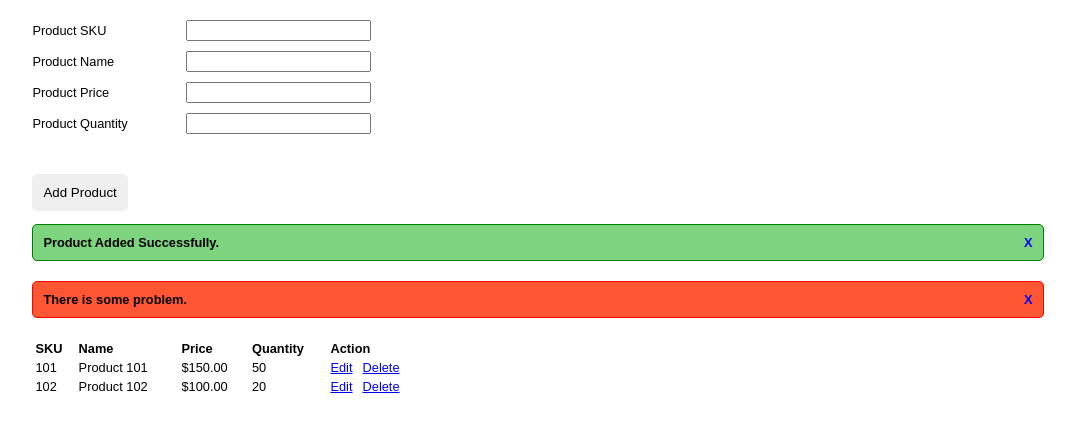
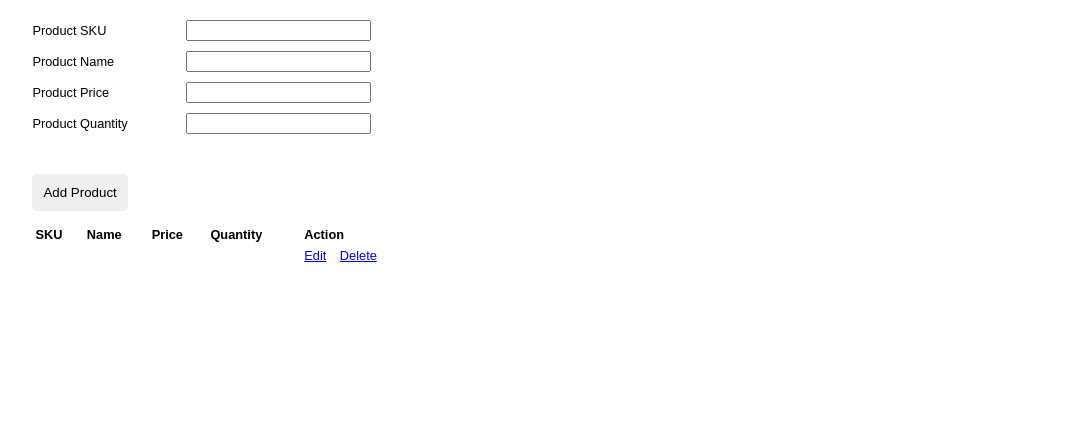
Before and after one commit to rishabhguptacc/jQuery-Product-Table, a website: page src/index.html in a window 1280 px wide. Both pictures are taken after a click on the button "Add Product". Shown: the whole page, without its empty margins (102-1177 px from the left). Drawn offline with nearby package versions, Linux system fonts and the light colour scheme.

Commit message:
Update to make Add button working.

```diff
--- a/src/index.html
+++ b/src/index.html
@@ -3,6 +3,7 @@
 <head>
 	<title>jQuery</title>
 	<link rel="stylesheet" type="text/css" href="style.css">
+
 </head>
 <body>
 	<div id="wrapper">
@@ -30,9 +31,10 @@
 		<div id="notification">
 			<div class="success">Product Added Successfully.<a href="#" class="close">X</a></div>
 			<div class="error">There is some problem.<a href="#" class="close">X</a></div>
+			<div class="warning">Product Id already exists.<a href="#" class="close">X</a></div>
 		</div>
 		<div id="product_list">
-			<table>
+			<!-- <table id="tab">
 				<tr>
 					<th>SKU</th>
 					<th>Name</th>
@@ -40,6 +42,7 @@
 					<th>Quantity</th>
 					<th>Action</th>
 				</tr>
+				<tbody id="tbody">
 					<tr>
 						<td>101</td>
 						<td>Product 101</td>
@@ -54,8 +57,12 @@
 						<td>20</td>
 						<td><a href="#" class="edit">Edit</a><a href="#" class="delete">Delete</a></td>
 					</tr>
-			</table>
+				</tbody>
+
+			</table> -->
 		</div>
 	</div>
+	<script src="https://ajax.googleapis.com/ajax/libs/jquery/3.5.1/jquery.min.js"></script>
+	<script src="script.js"></script>
 </body>
 </html>
--- /dev/null
+++ b/src/script.js
@@ -0,0 +1,75 @@
+var products = [];
+
+$(document).ready(function () {
+  $("#add_product").click(function () {
+    console.log("clicked addbtn");
+
+    var id = $("#product_sku").val();
+    var name = $("#product_name").val();
+    var price = $("#product_price").val();
+    var qty = $("#product_quantity").val();
+
+    var product = {};
+
+    product.id = id;
+    product.name = name;
+    product.price = price;
+    product.qty = qty;
+
+    products.push(product);
+
+    isExists(id);
+
+    display();
+  });
+
+  $(".edit").click(function () {});
+});
+
+function isExists(id){
+    for(var i=0; i<products.length; i++){
+        if(products[i].id == id){
+
+        }
+    }
+}
+
+function display() {
+  var html = "";
+
+  html +=
+    "<table>\
+                <tr>\
+                    <th>SKU</th>\
+                    <th>Name</th>\
+                    <th>Price</th>\
+                    <th>Quantity</th>\
+                    <th>Action</th>\
+                <tr>";
+
+  for (var i = 0; i < products.length; i++) {
+    html +=
+      "<tr>\
+                        <td>" +
+      products[i].id +
+      "</td>\
+                        <td>" +
+      products[i].name +
+      "</td>\
+                        <td>" +
+      products[i].price +
+      "</td>\
+                        <td>" +
+      products[i].qty +
+      "</td>\
+                        <td>\
+                            <a href='#' class='edit'>Edit</a>\
+                            <a href='#' class='delete'>Delete</a>\
+                        </td>\
+                    </tr>\
+                    ";
+  }
+  html += "</table>";
+ // var tbl = $("table tbody");
+  $('#product_list').html(html);
+}
--- a/src/style.css
+++ b/src/style.css
@@ -2,6 +2,7 @@ body{
 	font-family: Arial;
 	font-size: 80%;
 }
+
 
 #wrapper{
 	width: 80%;
@@ -46,11 +47,19 @@ body{
 #notification .success{
 	border: 1px solid green;
 	background: #7ED47E;
+	display: none;
 }
 
 #notification .error{
 	border: 1px solid red;
 	background: #FF5733;
+	display: none;
+}
+
+#notification .warning{
+	border: 1px solid rgb(255, 204, 0);
+	background: #fffa6d;
+	display: none;
 }
 
 #product_list .delete{
```
Lines whose indentation alone changed are shown as unchanged.
